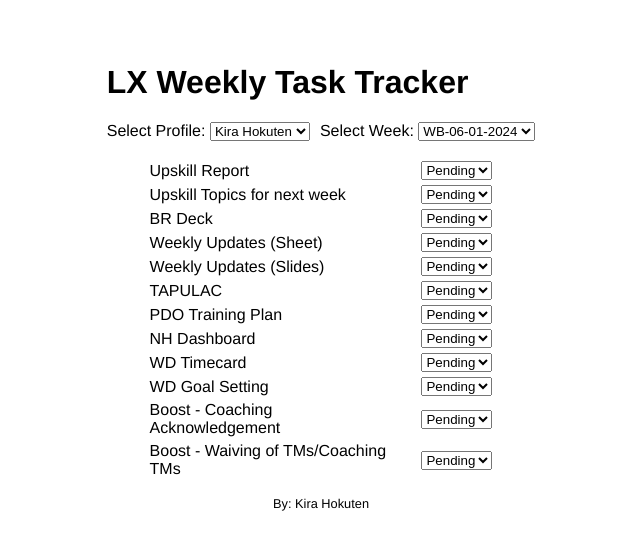
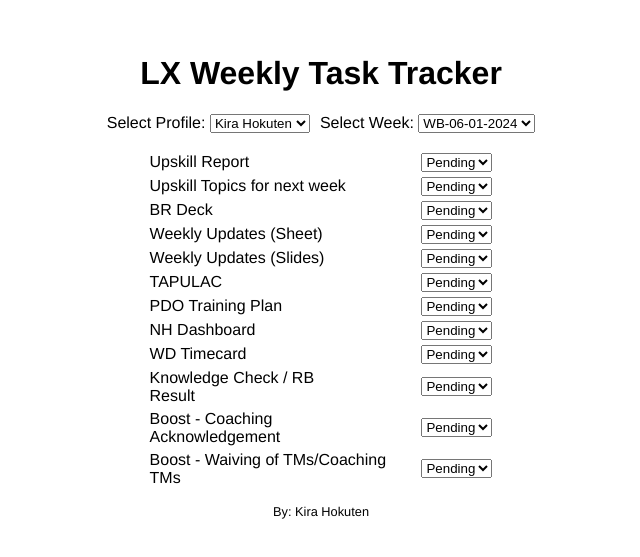
Before and after one commit to KiraHokuten/weeklytasks, a plain HTML site: page index.html in a window 1280 px wide. Shown: the part 107-664 px from the top of the page, without its empty margins (319-959 px from the left). Drawn offline with Linux system fonts and the light colour scheme.

Commit message:
Update index.html

```diff
--- a/index.html
+++ b/index.html
@@ -54,11 +54,15 @@
     .na select {
         color: gray;
     }
+    .title {
+        text-align: center; /* Center align the text */
+    }
 </style>
+
 </head>
 <body>
     <div class="container">
-        <h1>LX Weekly Task Tracker</h1>
+        <h1 class="title">LX Weekly Task Tracker</h1>
 
         <!-- Profile and Week Selection -->
 <div style="display: flex; align-items: center;">
@@ -106,7 +110,7 @@
             "PDO Training Plan",
             "NH Dashboard",
             "WD Timecard",
-            "WD Goal Setting",
+            "Knowledge Check / RB Result",
             "Boost - Coaching Acknowledgement",
             "Boost - Waiving of TMs/Coaching TMs"
         ];
```
Lines whose indentation alone changed are shown as unchanged.
